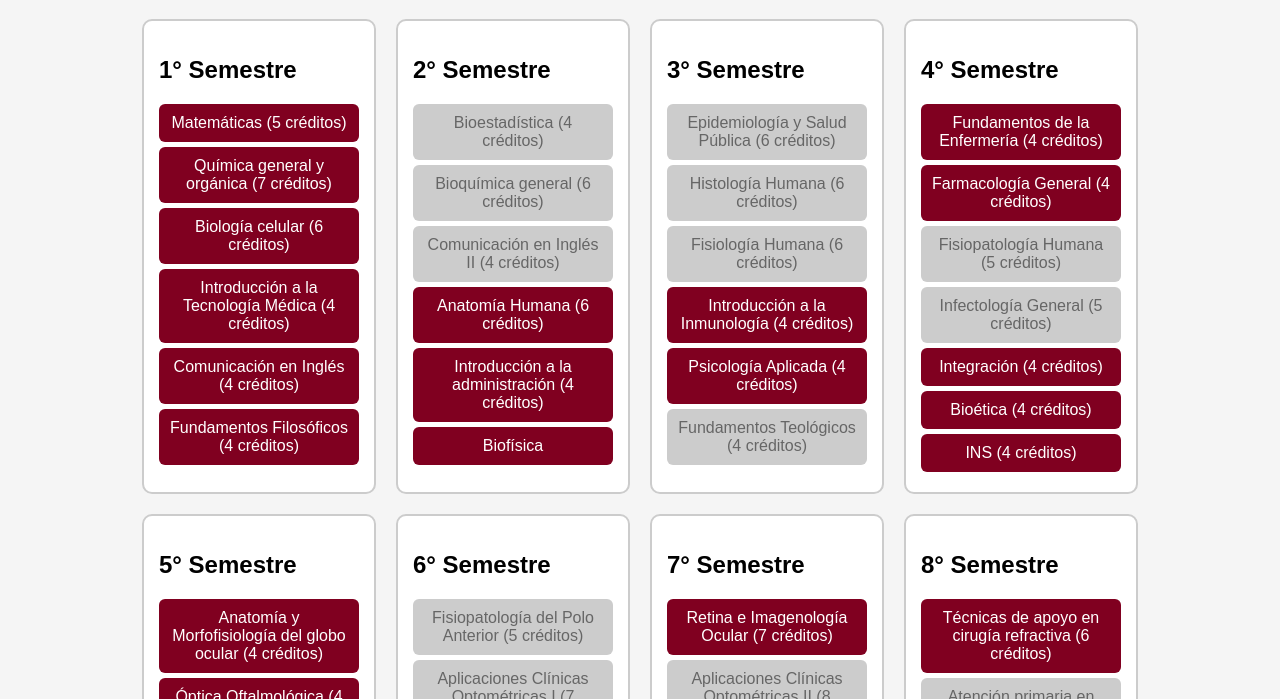
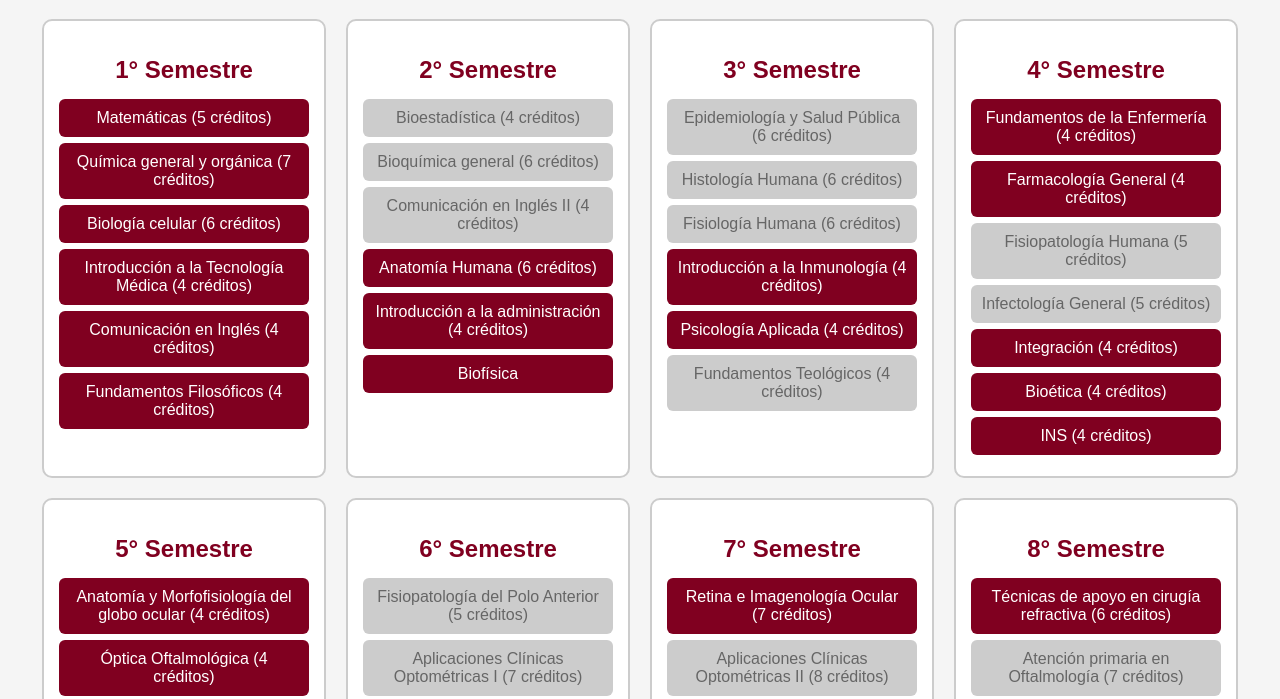
Before and after one commit to Montse2004/Malla-tm, a plain HTML site: page index.html in a window 1280 px wide. Shown: the part 89-788 px from the top of the page. Drawn offline with Linux system fonts and the light colour scheme.

Commit message:
Update style.css

```diff
--- a/style.css
+++ b/style.css
@@ -20,23 +20,30 @@ h1 {
   border: 2px solid #ccc;
   border-radius: 10px;
   padding: 15px;
-  width: 200px;
+  width: 250px;
   background-color: #fff;
 }
 
+.semestre h2 {
+  text-align: center;
+  color: #800020;
+  margin-bottom: 15px;
+}
+
 .ramo {
-  background-color: #800020; /* burdeo para ramos NO aprobados */
-  margin: 5px 0;
+  background-color: #800020; /* burdeo para no aprobados */
+  margin: 6px 0;
   padding: 10px;
   border-radius: 6px;
   text-align: center;
   cursor: pointer;
   color: white;
   transition: background 0.3s, color 0.3s;
+  user-select: none;
 }
 
 .ramo.aprobado {
-  background-color: pink; /* rosado para ramos aprobados */
+  background-color: pink; /* rosado para aprobados */
   color: #800020;
   text-decoration: line-through;
 }
```
